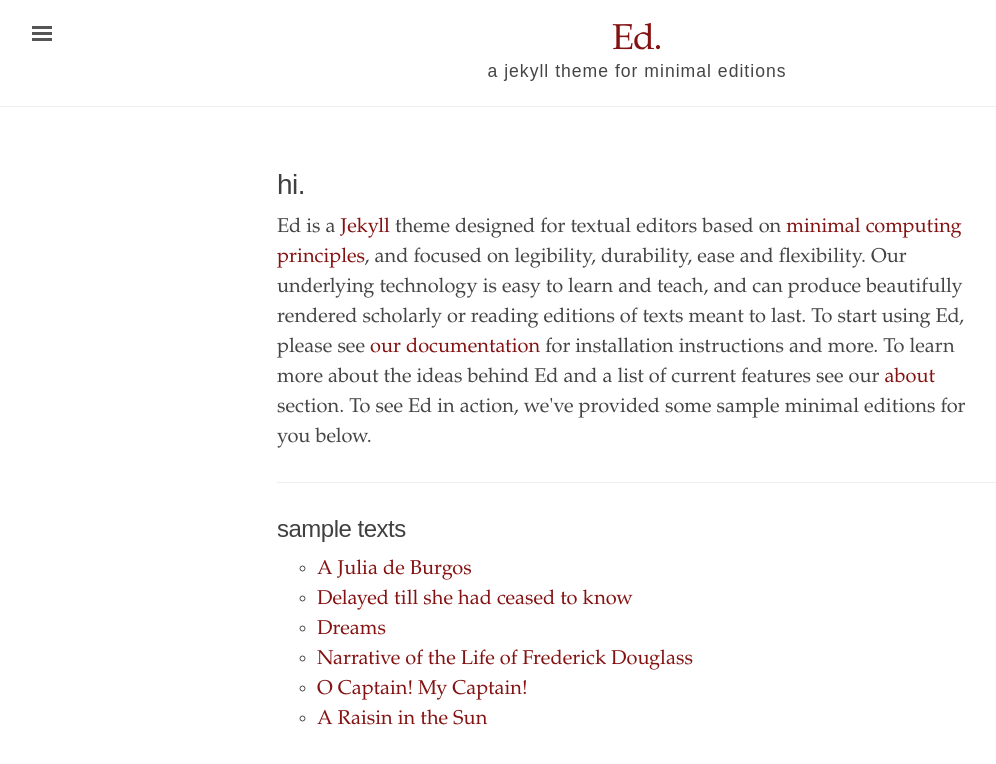
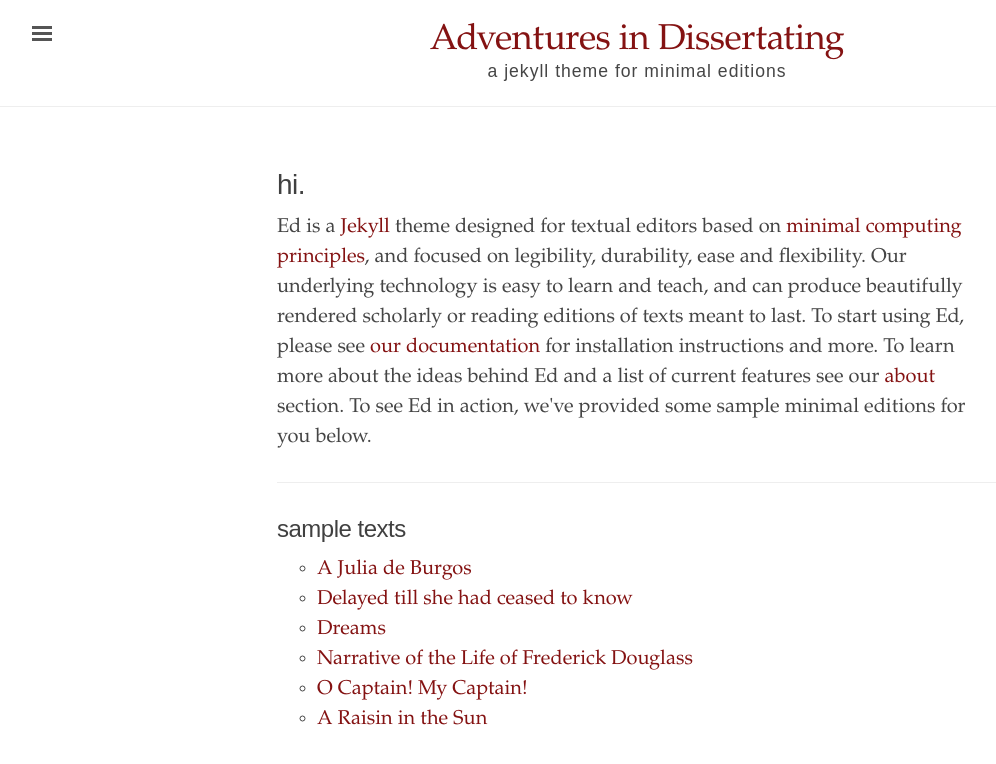
Before and after one commit to lkonisek/adventures-in-dissertating, a Jekyll site: the page built from index.html, in a window 1280 px wide. Shown: the top 764 px of the page, without its empty margins (3-999 px from the left). Built offline with Jekyll 4.4.1, drawn with Linux system fonts in a browser that asks for light colours.

Commit message:
changed title of website

```diff
--- a/_config.yml
+++ b/_config.yml
@@ -1,7 +1,7 @@
 # Built with Jekyll 3.6.0
 
 # Setup
-title:               Ed.
+title:               Adventures in Dissertating
 tagline:             'a jekyll theme for minimal editions'
 description:         'Ed is a Jekyll theme designed for textual editors based on minimal computing principles, and focused on legibility and flexibility.'
 url:                 'http://minicomp.github.io'
```
